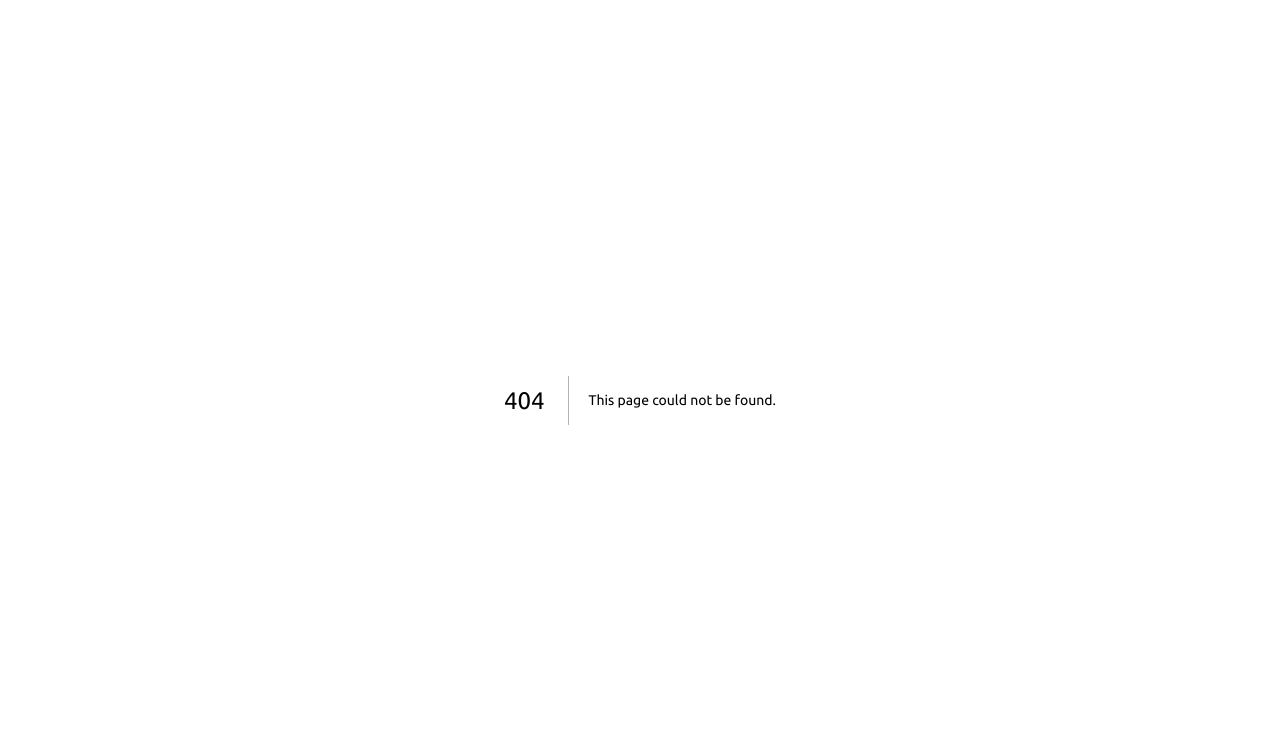
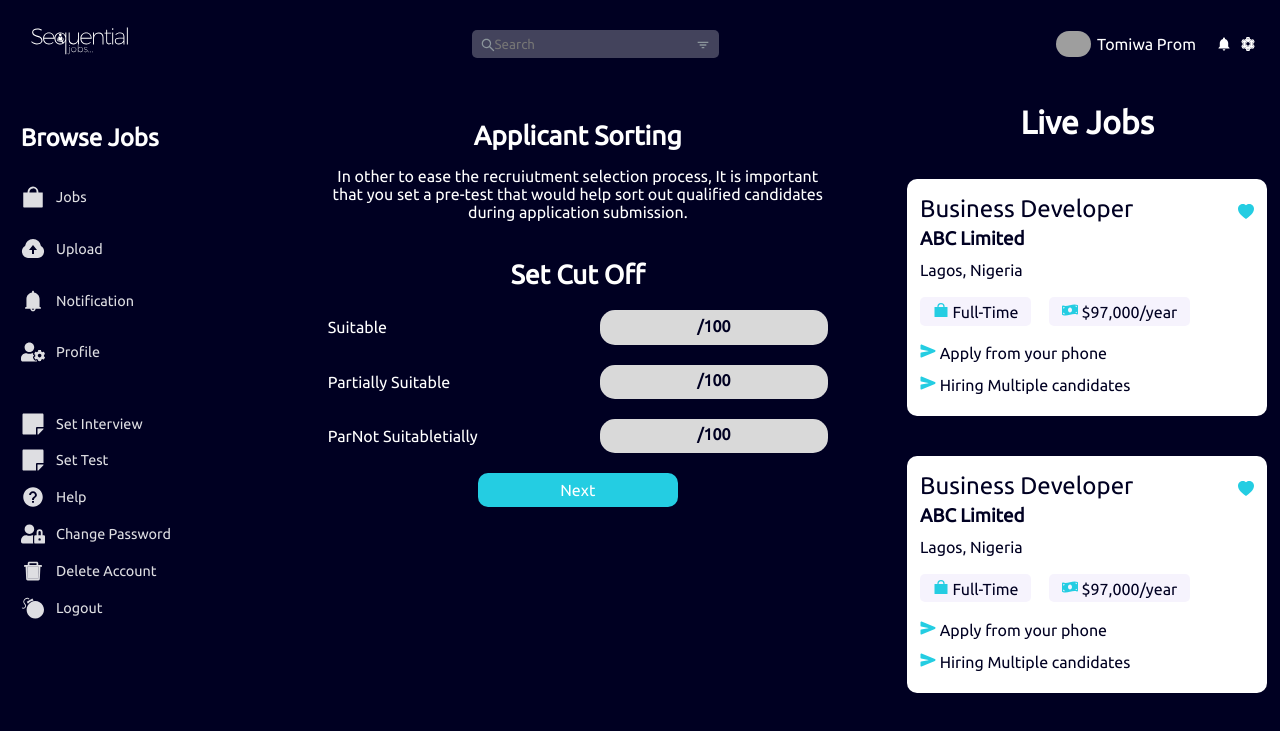
Before and after one commit to Tomation-Solution/sequential-job, a Next.js app: page /jobs/application-sorting-create in a window 1280 px wide. Before the commit this address had no page. Shown: the top 731 px of the page. Built offline with nearby package versions, Linux system fonts and the light colour scheme; grey boxes are pictures that could not be loaded.

Commit message:
created a new page

```diff
--- /dev/null
+++ b/pages/jobs/application-sorting-create.tsx
@@ -0,0 +1,71 @@
+import { NextPage } from "next";
+import LiveJobWithOtherContentLayout from "../../layout/LiveJobWithOtherContentLayout/LiveJobWithOtherContentLayout";
+import Box from "../../shared/Box/Box";
+import Button from "../../shared/Button/Button";
+import WhiteInput from "../../shared/WhiteInput/WhiteInput";
+
+
+
+
+const ApplicationSorting:NextPage = ()=>{
+
+    return (
+        <LiveJobWithOtherContentLayout
+    header=''
+        >
+            <Box css={{
+                'color':'$white','fontSize':'.8rem','maxWidth':'600px','margin':'0 auto',
+                '@bp2':{
+                    'fontSize':'1.1rem',
+                    'p':{
+                        'fontSize':'1rem'
+                    }
+                }
+                }}>
+            <Box css={{
+                'textAlign':'center',
+                'h2':{
+                    'padding':'1rem 0','textAlign':'center'
+                },
+
+            }}>
+                <h2>Applicant Sorting</h2>
+                <p>In other to ease the recruiutment selection process, It is important that you set a pre-test that would help sort out qualified candidates during application submission.</p>
+            </Box>
+            <br />
+            <br />
+
+            <Box css={{'& div':{
+                'display':'flex','justifyContent':'space-between','alignItems':'center','margin':'20px 0'
+            },'maxWidth':'500px','margin':'0 auto','h2':{
+                'textAlign':'center'
+            }}}>
+
+                <h2>Set Cut Off</h2>
+
+                <Box>
+                    <p>Suitable</p>
+                    <WhiteInput/>
+                </Box>
+
+                <Box>
+                    <p>Partially Suitable</p>
+                    <WhiteInput/>
+                </Box>
+
+                <Box>
+                    <p>ParNot Suitabletially </p>
+                    <WhiteInput/>
+                </Box>
+
+                <Button color={'lightBlueBtn'} css={{'width':'40%','paddingTop':'.5rem','paddingBottom':'.5rem','margin':'0 auto'}}>
+                    Next
+                </Button>
+            </Box>
+            </Box>
+
+        </LiveJobWithOtherContentLayout>
+    )
+}
+
+export default ApplicationSorting
--- /dev/null
+++ b/shared/WhiteInput/WhiteInput.style.tsx
@@ -0,0 +1,16 @@
+import { styled } from "../../stitches.config";
+
+
+export const WhiteInputStyled = styled('input',{
+        backgroundColor:' #D9D9D9',
+        'border':'none',
+        borderRadius:'15px',
+        padding:'.6rem .8rem',
+        'outline':'none',
+        '&::placeholder':{
+            color:'$thickBlue',
+            fontSize:'1rem',
+            'textAlign':'center',
+            fontWeight:'bold'
+        }
+    })
--- /dev/null
+++ b/shared/WhiteInput/WhiteInput.tsx
@@ -0,0 +1,16 @@
+import React from 'react'
+import { WhiteInputStyled } from './WhiteInput.style'
+
+
+
+
+
+
+export const WhiteInput = () => {
+  return (
+    <WhiteInputStyled placeholder='/100' />
+  )
+}
+
+
+export default WhiteInput
```
Also changed, not shown: pages/quetions/index.tsx (added, +33 -0 lines).
